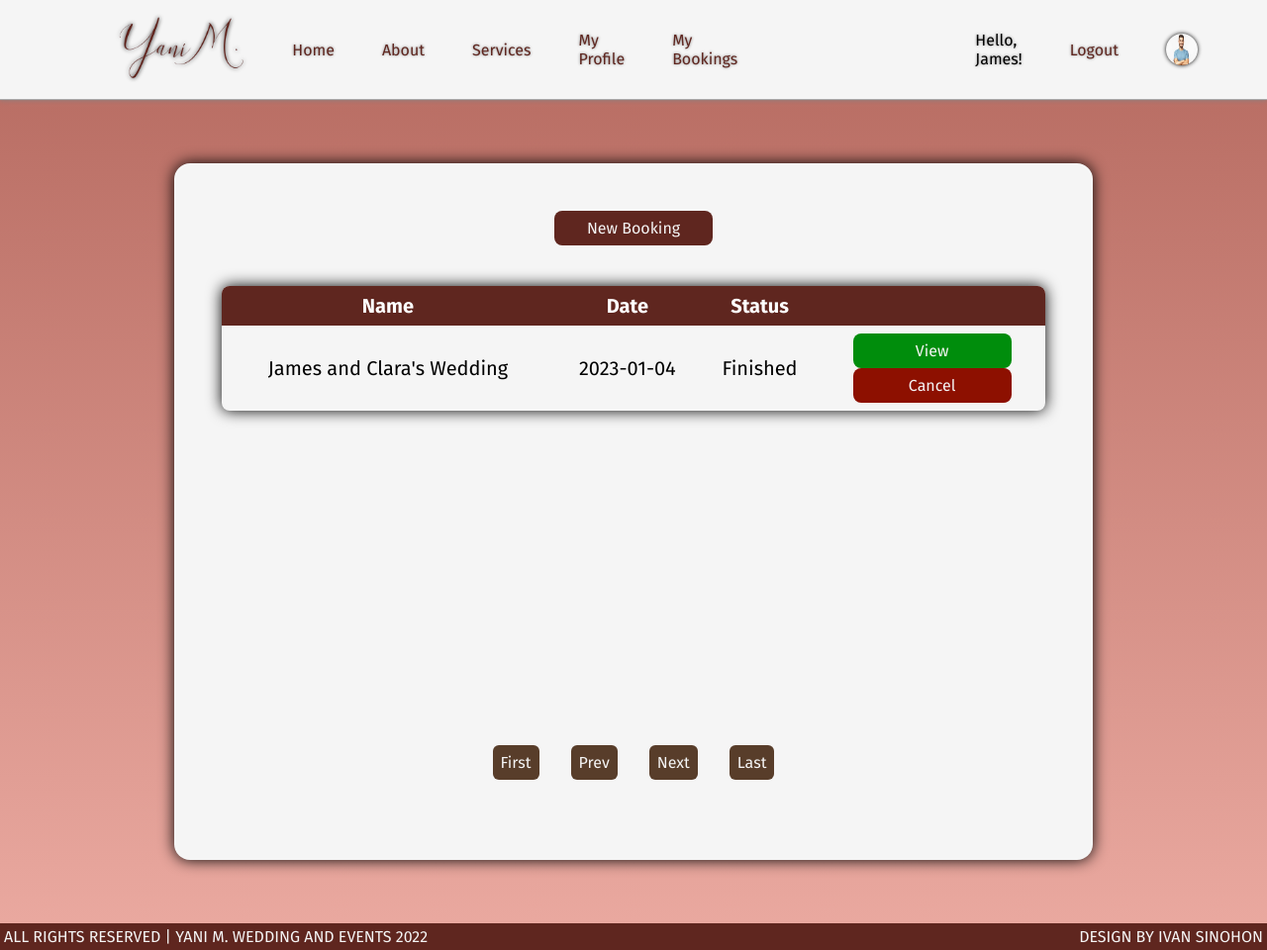
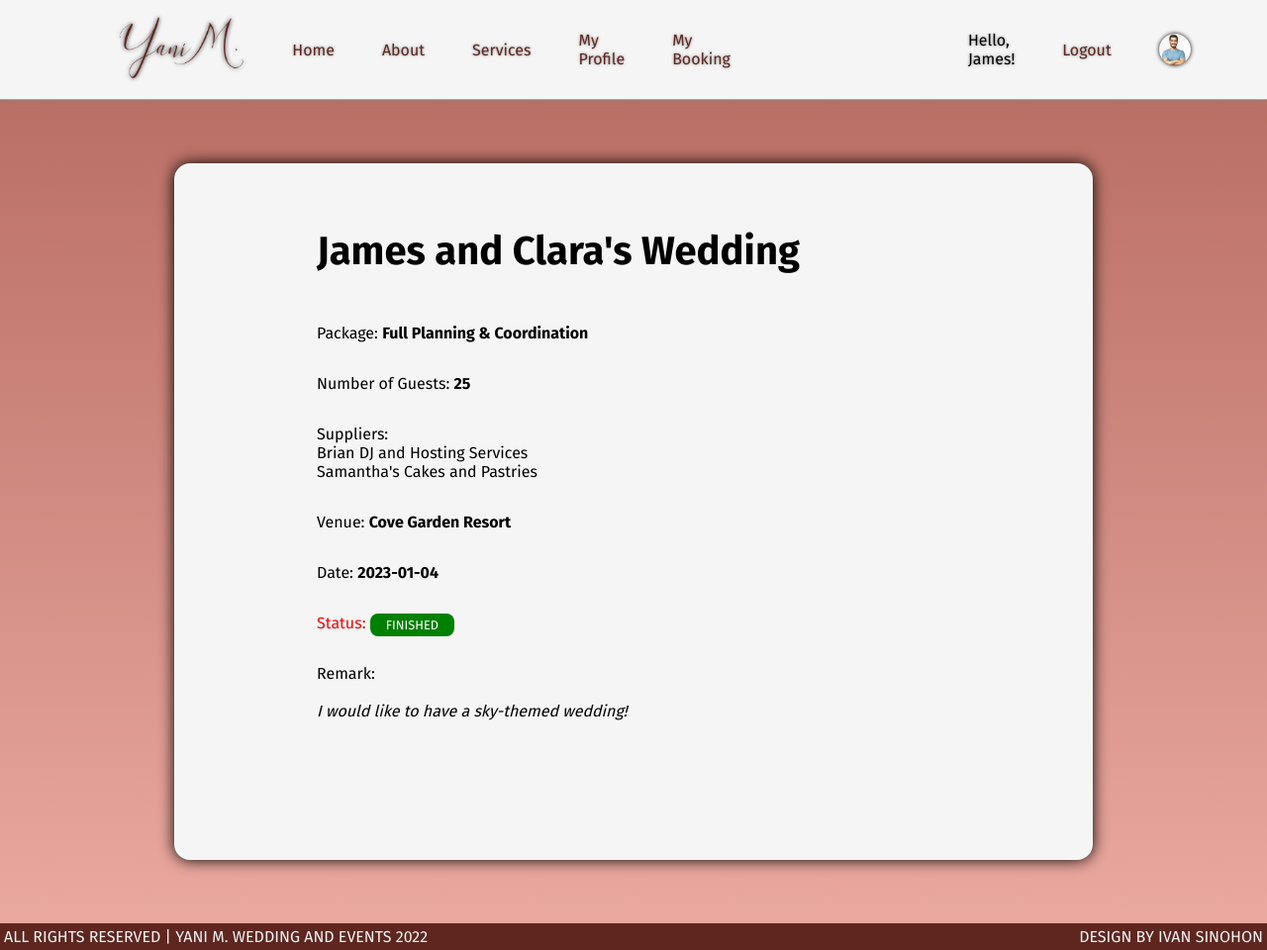
Before and after one commit to banskiie/online-booking-system, a PHP site: page /my_bookings.php in a window 1280 px wide; the page is wider, and only the part inside the window is pictured. Shown: that part at 99% size. Run offline with PHP 8.4, Linux system fonts and the light colour scheme; a user stored in the database is signed in; data comes from the database, SQL or seed files in the repository.

Commit message:
client booking process changed

```diff
--- a/includes/header.php
+++ b/includes/header.php
@@ -11,7 +11,7 @@ require 'db/database.php';
             <li><a href="service.php">Services</a></li>
             <?php if (isset($_SESSION['loggedIn']) == true && ($_SESSION['role']) == "client") { ?>
                 <li><a href="my_profile.php">My Profile</a></li>
-                <li><a href="my_bookings.php">My Bookings</a></li>
+                <li><a href="my_bookings.php">My Booking</a></li>
             <?php } else { ?>
                 <li><a href="contact.php">Contact Us</a></li>
             <?php } ?>
--- a/index.php
+++ b/index.php
@@ -18,7 +18,10 @@ require 'db/database.php';
     <section id="book-now-section">
         <img src="images/bg-book-now.jpg" alt="">
         <h1>Online Booking System</h1>
-        <a href="contact.php" class="button">Book Now!</a>
+        <a href="contact.php" class="button">
+            <svg xmlns="http://www.w3.org/2000/svg" fill="none" viewBox="0 0 24 24" stroke-width="1.5" stroke="currentColor" class="w-6 h-6">
+                <path stroke-linecap="round" stroke-linejoin="round" d="M12 6.042A8.967 8.967 0 006 3.75c-1.052 0-2.062.18-3 .512v14.25A8.987 8.987 0 016 18c2.305 0 4.408.867 6 2.292m0-14.25a8.966 8.966 0 016-2.292c1.052 0 2.062.18 3 .512v14.25A8.987 8.987 0 0018 18a8.967 8.967 0 00-6 2.292m0-14.25v14.25" />
+            </svg>Book Now!</a>
     </section>
     <hr>
 
--- a/my_bookings.php
+++ b/my_bookings.php
@@ -15,91 +15,125 @@ require 'db/database.php';
     include 'includes/header.php';
     ?>
 
-    <section id="booking-section">
-        <div id="upper-view">
-            <a href="my_bookings_new.php"><button id="new-bk-btn">New Booking</button>
-                <div id="tables">
-            </a>
-            <div id="clnt-bookings">
-                <table>
-                    <tr>
-                        <th>Name</th>
-                        <th>Date</th>
-                        <th>Status</th>
-                        <th></th>
-                    </tr>
     <?php
     $id = $_SESSION['id'];
-                    if (isset($_GET['pageno'])) {
-                        $pageno = $_GET['pageno'];
-                    } else {
-                        $pageno = 1;
+    $sql = "SELECT * FROM booking WHERE clnt_id = $id";
+    $result = $conn->query($sql);
+    if ($result->num_rows > 0) {
+        while ($row = $result->fetch_assoc()) {
+    ?>
+            <section id="booking-section">
+                <div id="view-booking">
+                    <?php
+                    $sql = "SELECT * FROM booking
+                        INNER JOIN venue ON booking.venue_id = venue.venue_id
+                        INNER JOIN package ON booking.pkg_id = package.pkg_id
+                        WHERE clnt_id = $id";
+                    $bk_id = $row['bk_id'];
+                    $result = $conn->query($sql);
+                    if ($row = $result->fetch_assoc()) { ?>
+                        <h1><?php echo $row['bk_name']; ?></h1>
+                        <p>Package: <strong><?php echo $row['pkg_name']; ?></strong></p>
+                        <p>Number of Guests: <strong><?php echo $row['bk_guest']; ?></strong></h1>
+
+                        <p>Suppliers: <?php $sql2 = "SELECT * FROM supplier_grp INNER JOIN supplier ON supplier.supp_id = supplier_grp.supp_id WHERE supplier_grp.bk_id = $bk_id";
+                                        $result2 = $conn->query($sql2);
+                                        if ($result2->num_rows > 0) {
+                                            while ($row2 = $result2->fetch_assoc()) { ?>
+                                    <br><span> <?php echo $row2['supp_name']; ?> </span>
+                                <?php }
+                                        } else { ?> <span> Suppliers no longer exists </span> <?php } ?>
+                        </p>
+
+                        <p>Venue: <strong><?php echo $row['venue_name']; ?></strong></p>
+                        <p>Date: <strong><?php echo $row['bk_date']; ?></strong></p>
+                        <p style="color:red"> Status: <?php if ($row['bk_status'] == 0) { ?>
+                                <span class="status pending">Pending</span>
+                            <?php } else if ($row['bk_status'] == 1) { ?>
+                                <span class="status scheduled">Scheduled</span>
+                            <?php } else if ($row['bk_status'] == 2) { ?>
+                                <span class="status finished">Finished</span>
+                            <?php } else if ($row['bk_status'] == 3) { ?>
+                                <span class="status cancelled">Cancelled</span>
+                            <?php } ?>
+                        </p>
+                        <p>Remark: <br><br>
+                            <i><?php echo $row['bk_remark']; ?></i>
+                        </p>
+                </div>
+            </section>
+    <?php }
                 }
-                    $no_of_records_per_page = 3;
-                    $offset = ($pageno - 1) * $no_of_records_per_page;
+            } else { ?>
+    <section id="add-booking-section">
+        <form id="new-booking" action="util/client_actions.php" method="post" enctype="multipart/form-data">
+            <h1>Add New Booking</h1>
+            <div class="form-comp">
+                <label class="label">Name</label>
+                <input type="text" name="name" required>
+            </div>
+            <div class="form-comp">
+                <label class="label">Number of Guests</label>
+                <input type="int" name="guest" required>
+            </div>
+            <div class="form-comp">
+                <label class="label">Date</label>
+                <input type="date" name="date" required>
+            </div>
+            <div class="form-comp option">
+                <label class="label">Package</label>
+                <select name="package" required>
+                    <?php
+                    $sql = "SELECT * FROM package WHERE pkg_status=1";
+                    $result = $conn->query($sql);
+                    if ($result->num_rows > 0) {
+                        while ($row = $result->fetch_assoc()) { ?>
+                            <option value="<?php echo $row['pkg_id']; ?>"><?php echo $row['pkg_name']; ?></option>
+                    <?php }
+                    } ?>
+                </select>
+            </div>
 
-                    $total_pages_sql = "SELECT COUNT(*) FROM booking WHERE clnt_id=$id";
-                    $result = mysqli_query($conn, $total_pages_sql);
-                    $total_rows = mysqli_fetch_array($result)[0];
-                    $total_pages = ceil($total_rows / $no_of_records_per_page);
+            <div class="form-comp option">
+                <label class="label">Venue</label>
+                <select name="venue" required>
+                    <?php
+                    $sql = "SELECT * FROM venue WHERE venue_status=1";
+                    $result = $conn->query($sql);
+                    if ($result->num_rows > 0) {
+                        while ($row = $result->fetch_assoc()) { ?>
+                            <option value="<?php echo $row['venue_id']; ?>"><?php echo $row['venue_name']; ?></option>
+                    <?php }
+                    } ?>
+                </select>
+            </div>
 
-                    $sql = "SELECT * FROM booking WHERE clnt_id=$id LIMIT $offset, $no_of_records_per_page";
-                    $res_data = mysqli_query($conn, $sql);
-                    while ($row = mysqli_fetch_array($res_data)) { ?>
-                        <tr>
-                            <td><?php echo $row['bk_name']; ?></td>
-                            <td><?php echo $row['bk_date']; ?></td>
-                            <td><?php if ($row['bk_status'] == 0) {
-                                    echo "Pending";
-                                } else if ($row['bk_status'] == 1) {
-                                    echo "Scheduled";
-                                } else if ($row['bk_status'] == 2) {
-                                    echo "Finished";
-                                } else if ($row['bk_status'] == 3) {
-                                    echo "Cancelled";
+            <div>
+                <label class="label">Suppliers</label>
+                <div id="supp-checklist">
+                    <?php
+                    $sql = "SELECT * FROM supplier WHERE supp_status=1";
+                    $result = $conn->query($sql);
+                    if ($result->num_rows > 0) {
+                        while ($row = $result->fetch_assoc()) { ?>
+                            <div>
+                                <input type="checkbox" name="supp[ ]" value="<?php echo $row['supp_id']; ?>"><?php echo $row['supp_name']; ?><br />
+                            </div>
+                    <?php }
                     } ?>
-                            <td>
-                                <form action="my_bookings_view.php?bkid=<?php echo $row['bk_id']; ?>" method="post" enctype="multipart/form-data">
-                                    <button name="view" id="view-btn">View</button>
-                                </form>
-                                <form action="util/client_actions.php?bkid=<?php echo $row['bk_id']; ?>" method="post" enctype="multipart/form-data">
-                                    <button name="cancel" id="cancel-btn">Cancel</button>
-                                </form>
-                            </td>
-                        </tr>
-                    <?php };
-                    ?>
-                </table>
                 </div>
             </div>
 
-        <div class="pagination">
-            <ul>
-                <li><a href="?pageno=1">First</a></li>
-                <li class="<?php if ($pageno <= 1) {
-                                echo 'disabled';
-                            } ?>">
-                    <a href="<?php if ($pageno <= 1) {
-                                    echo '#';
-                                } else {
-                                    echo "?pageno=" . ($pageno - 1);
-                                } ?>">Prev</a>
-                </li>
-                <li class="<?php if ($pageno >= $total_pages) {
-                                echo 'disabled';
-                            } ?>">
-                    <a href="<?php if ($pageno >= $total_pages) {
-                                    echo '#';
-                                } else {
-                                    echo "?pageno=" . ($pageno + 1);
-                                } ?>">Next</a>
-                </li>
-                <li><a href="?pageno=<?php echo $total_pages; ?>">Last</a></li>
-            </ul>
+            <div class="form-comp">
+                <label class="label">Remark</label>
+                <textarea name="remark"></textarea>
             </div>
 
-
+            <button name="add">Add</button>
+            <a href="my_bookings.php">Cancel</a>
+        </form>
     </section>
+<?php } ?>
 
 <?php
 include 'includes/footer.php';
--- a/styles/admin/admin.css
+++ b/styles/admin/admin.css
@@ -75,7 +75,7 @@ table {
   border-collapse: collapse;
   font-size: 1rem;
   width: 80vw;
-  text-align: center;
+  text-align: left;
   box-shadow: 0 0 10px rgb(215, 215, 215);
 }
 
--- a/styles/my_bookings.css
+++ b/styles/my_bookings.css
@@ -28,80 +28,6 @@ body {
   height: 27.5rem;
 }
 
-table {
-  border-collapse: collapse;
-  margin: 25px 0;
-  font-size: 1.25rem;
-  width: 65vw;
-  box-shadow: 0 0 15px;
-  text-align: center;
-  border-radius: 0.5rem;
-  overflow: hidden;
-}
-
-th {
-  background-color: rgb(95, 38, 31);
-  color: white;
-}
-
-tr,
-td,
-th {
-  padding: 0.5rem;
-}
-
-tr:nth-child(odd) {
-  background-color: rgb(209, 209, 209);
-}
-button {
-  width: 10rem;
-}
-#new-bk-btn {
-  padding: 0.5rem 1.5rem;
-  margin: 1rem 0;
-  font-size: 1rem;
-  background-color: rgb(95, 38, 31);
-  color: whitesmoke;
-  border: transparent;
-  border-radius: 8px;
-  transition: 0.2s linear;
-  font-family: "Fira Sans", sans-serif;
-}
-
-#new-bk-btn:hover {
-  background-color: rgb(177, 73, 59);
-}
-
-#cancel-btn {
-  padding: 0.5rem 1.5rem;
-  font-size: 1rem;
-  background-color: rgb(141, 16, 0);
-  color: whitesmoke;
-  border: transparent;
-  border-radius: 8px;
-  transition: 0.2s linear;
-  font-family: "Fira Sans", sans-serif;
-}
-
-#cancel-btn:hover {
-  background-color: rgb(255, 30, 0);
-}
-
-#view-btn {
-  padding: 0.5rem 1.5rem;
-  font-size: 1rem;
-  background-color: rgb(0, 141, 12);
-  color: whitesmoke;
-  border: transparent;
-  border-radius: 8px;
-  transition: 0.2s linear;
-  font-family: "Fira Sans", sans-serif;
-}
-
-#view-btn:hover {
-  background-color: rgb(0, 212, 18);
-}
-
 #view-booking {
   display: flex;
   flex-direction: column;
@@ -115,23 +41,6 @@ button {
 
 #view-booking p {
   font-size: 1rem;
-}
-
-#back-btn {
-  padding: 0.5rem 1.5rem;
-  font-size: 1rem;
-  background-color: rgb(141, 16, 0);
-  color: whitesmoke;
-  border: transparent;
-  border-radius: 8px;
-  transition: 0.2s linear;
-  font-family: "Fira Sans", sans-serif;
-  text-align: center;
-
-}
-
-#back-btn:hover {
-  background-color: rgb(255, 30, 0);
 }
 
 h1 {
@@ -237,3 +146,40 @@ textarea {
 .pagination a:nth-child(1) {
   background-color: rgb(88, 61, 42);
 }
+
+/* status text */
+
+.status {
+  font-size: 0.8rem;
+  text-transform: uppercase;
+  padding: 0.25rem 1rem;
+  border-radius: 8px;
+  color: white;
+  vertical-align: middle;
+  width: 6rem;
+  text-align: center;
+}
+
+.pending {
+  background-color: blue;
+}
+
+.scheduled {
+  background-color: darkorange;
+}
+
+.finished {
+  background-color: green;
+}
+
+.cancelled {
+  background-color: maroon;
+}
+
+/* svg */
+
+svg {
+  width: 1.5rem;
+  height: 1.5rem;
+  vertical-align: middle;
+}
--- a/styles/shared.css
+++ b/styles/shared.css
@@ -91,6 +91,7 @@ footer span {
   width: 2rem;
   height: 2rem;
   vertical-align: middle;
+  object-fit: cover;
 }
 
 #logoutform{
```
Also changed, not shown: admin/admin-bookings.php (+30 -27 lines), my_bookings_new.php (deleted, +0 -91 lines), my_bookings_view.php (deleted, +0 -65 lines), styles/admin/admin-upper.css (+31 -2 lines), styles/index.css (+7 -0 lines). Lines whose indentation alone changed are shown as unchanged.
